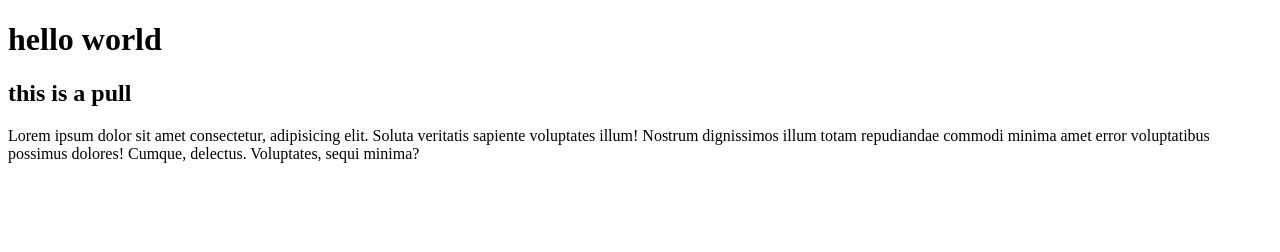
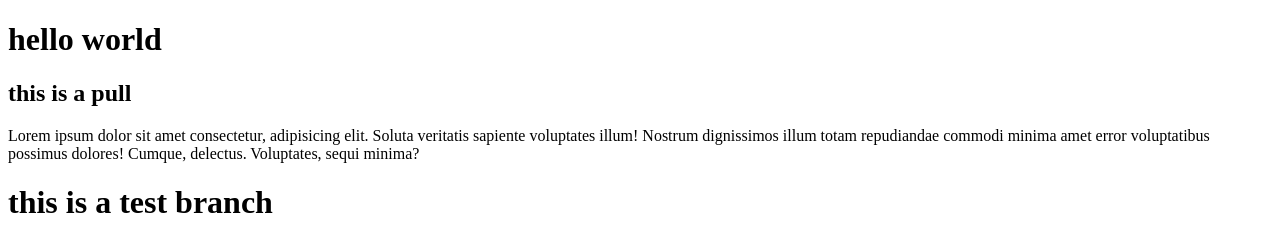
Before and after one commit to shimasadatnami/class-3c, a plain HTML site: page index.html in a window 1280 px wide. Drawn offline with Linux system fonts and the light colour scheme.

Commit message:
added h1 tag

```diff
--- a/index.html
+++ b/index.html
@@ -16,5 +16,9 @@
             Lorem ipsum dolor sit amet consectetur, adipisicing elit. Soluta veritatis sapiente voluptates illum! Nostrum dignissimos illum totam repudiandae commodi minima amet error voluptatibus
             possimus dolores! Cumque, delectus. Voluptates, sequi minima?
         </p>
+
+
+        <!-- this is my branch -->
+        <h1>this is a test branch</h1>
     </body>
 </html>
```
